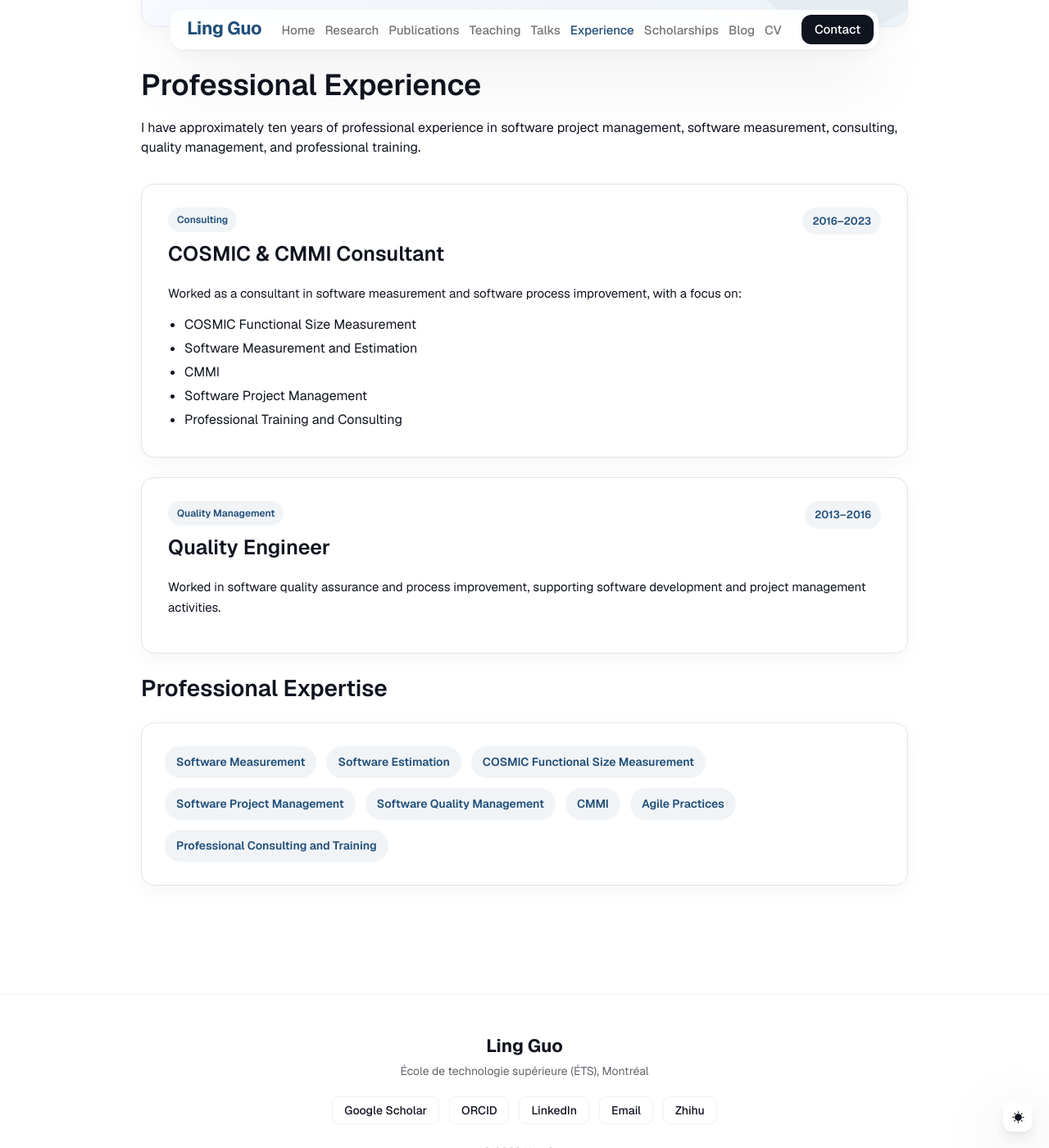
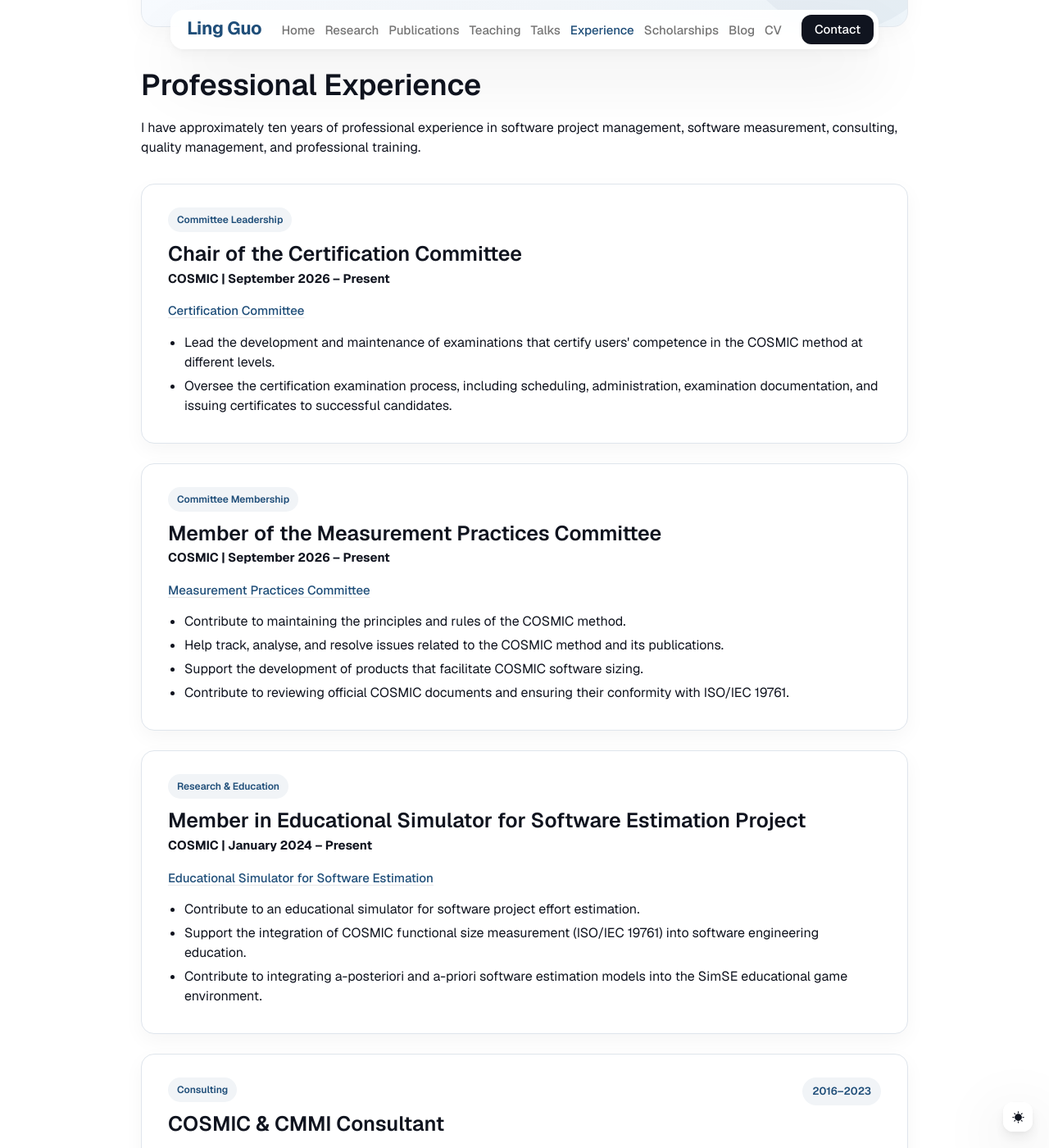
Before and after one commit to lingguo-research/lingguo-tarne, a Jekyll site: the page built from _pages/experience.md, in a window 1280 px wide and 1400 px high, scrolled down 261 px. Shown: the whole window at 82% size. Built offline with Jekyll 4.4.1, drawn with Linux system fonts in a browser that asks for light colours; nearby versions of some CDN libraries.

Commit message:
Update experience.md

```diff
--- a/_pages/experience.md
+++ b/_pages/experience.md
@@ -7,6 +7,41 @@ permalink: /experience/
 
 I have approximately ten years of professional experience in software project management, software measurement, consulting, quality management, and professional training.
 
+<div class="experience-page-card">
+  <span class="experience-page-card__label">Committee Leadership</span>
+  <h2>Chair of the Certification Committee</h2>
+  <p><strong>COSMIC | September 2026 – Present</strong></p>
+  <p><a href="https://cosmic-sizing.org/organization/committees/certification-committee/">Certification Committee</a></p>
+  <ul>
+    <li>Lead the development and maintenance of examinations that certify users' competence in the COSMIC method at different levels.</li>
+    <li>Oversee the certification examination process, including scheduling, administration, examination documentation, and issuing certificates to successful candidates.</li>
+  </ul>
+</div>
+
+<div class="experience-page-card">
+  <span class="experience-page-card__label">Committee Membership</span>
+  <h2>Member of the Measurement Practices Committee</h2>
+  <p><strong>COSMIC | September 2026 – Present</strong></p>
+  <p><a href="https://cosmic-sizing.org/organization/committees/measurement-practices-committee">Measurement Practices Committee</a></p>
+  <ul>
+    <li>Contribute to maintaining the principles and rules of the COSMIC method.</li>
+    <li>Help track, analyse, and resolve issues related to the COSMIC method and its publications.</li>
+    <li>Support the development of products that facilitate COSMIC software sizing.</li>
+    <li>Contribute to reviewing official COSMIC documents and ensuring their conformity with ISO/IEC 19761.</li>
+  </ul>
+</div>
+
+<div class="experience-page-card">
+  <span class="experience-page-card__label">Research & Education</span>
+  <h2>Member in Educational Simulator for Software Estimation Project</h2>
+  <p><strong>COSMIC | January 2024 – Present</strong></p>
+  <p><a href="https://cosmic-sizing.org/educational-simulator-for-software-estimation/">Educational Simulator for Software Estimation</a></p>
+  <ul>
+    <li>Contribute to an educational simulator for software project effort estimation.</li>
+    <li>Support the integration of COSMIC functional size measurement (ISO/IEC 19761) into software engineering education.</li>
+    <li>Contribute to integrating a-posteriori and a-priori software estimation models into the SimSE educational game environment.</li>
+  </ul>
+</div>
 
 <div class="experience-page-card">
 
```
